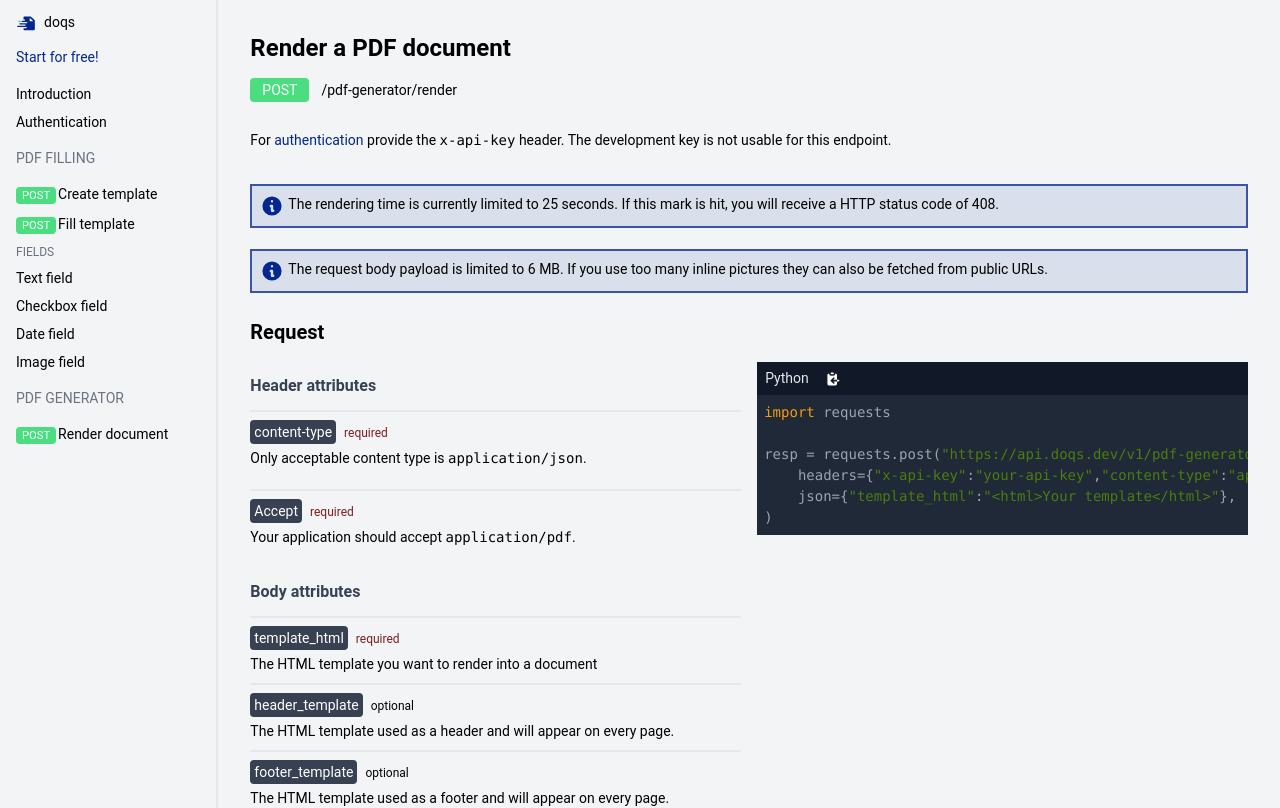
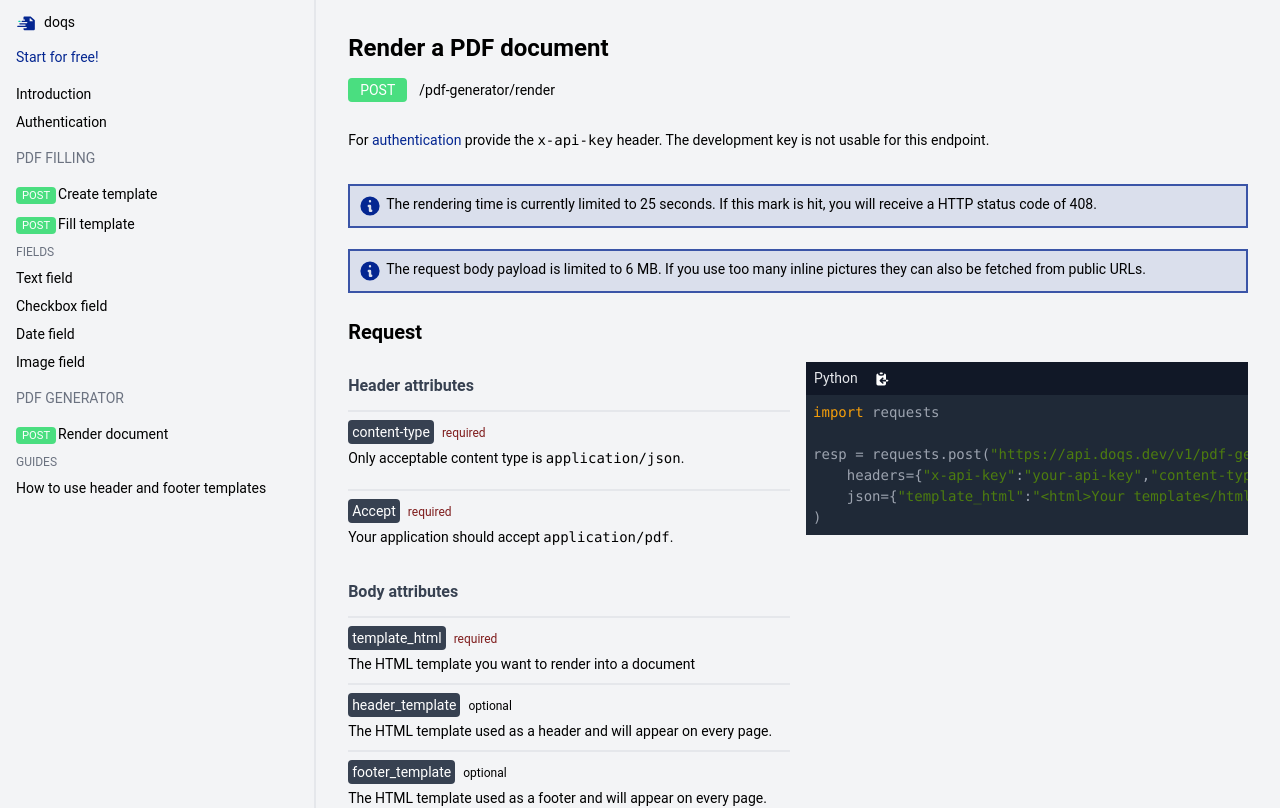
Before and after one commit to doqs-dev/docs, a Next.js app: page /pdf-generator/render in a window 1280 px wide. Shown: the top 808 px of the page. Built offline with nearby package versions, Linux system fonts and the light colour scheme.

Commit message:
feat: add and link document

```diff
--- a/components/layout.tsx
+++ b/components/layout.tsx
@@ -49,6 +49,11 @@ export default function Layout({children}) {
                 <small className="inline-block mr-0.5"><Badge type="success" size="sm">POST</Badge></small>
                 Render document
               </a></li>
+              <li className={"uppercase text-gray-500 text-xs my-1"}>Guides</li>
+              <li className={styles.li}><a href="/pdf-generator/guides/how-to-use-header-footer-templates.mdx">
+                How to use header and footer templates
+              </a></li>
+
             </ul>
 
           </aside>
--- a/pages/pdf-generator/render.mdx
+++ b/pages/pdf-generator/render.mdx
@@ -41,6 +41,10 @@ For [authentication](/authentication) provide the `x-api-key` header. The develo
       page.</Attribute>
     <Attribute name={ "footer_template" } required={ false }>The HTML template used as a footer and will appear on every
       page.</Attribute>
+    <Callout>
+      Make sure to read our [guide on how to use header and footer templates](/pdf-generator/guides/how-to-use-header-footer-templates), for an optimal document.
+    </Callout>
+    <br/>
 
     <Attribute name={ "pdf.orientation" } required={ false }>Possible values are `landscape` and `portrait`. Defaults to
       `portrait`</Attribute>
```
Also changed, not shown: pages/pdf-generator/guides/how-to-use-header-footer-templates.mdx (added).
